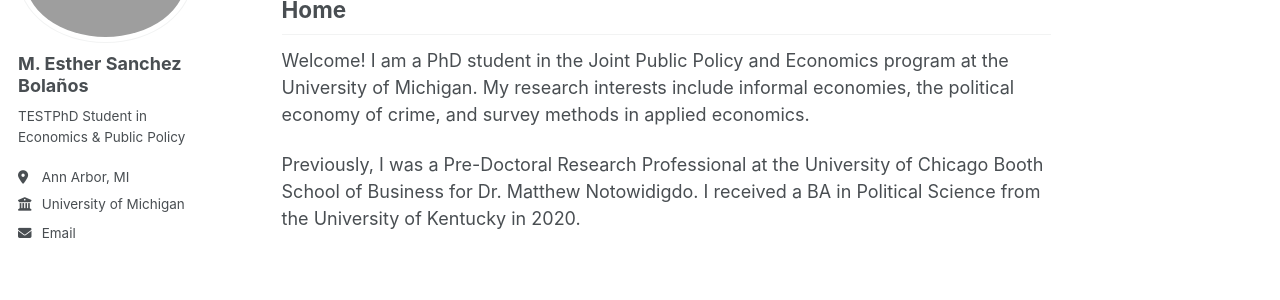
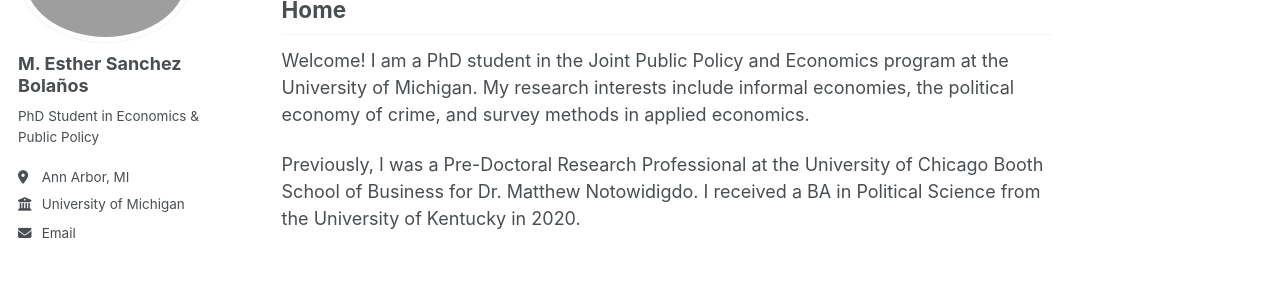
Before and after one commit to esther-sanchez/esther-sanchez.github.io, a Jekyll site: the page built from _pages/about.md, in a window 1280 px wide. Shown: the part 190-490 px from the top of the page. Built offline with Jekyll 4.4.1, drawn with Linux system fonts in a browser that asks for light colours; a script that is not in the unit is left out.

Commit message:
Update authors.yml

```diff
--- a/_data/authors.yml
+++ b/_data/authors.yml
@@ -1,7 +1,7 @@
 mesb:
   name: "M. Esther Sanchez Bolaños"
   avatar: "mesb_pic.png"
-  bio: "TESTPhD Student in Economics & Public Policy"
+  bio: "PhD Student in Economics & Public Policy"
   location: "Ann Arbor, MI"
   employer: "University of Michigan"
   email: "mesb@umich.edu"
```
